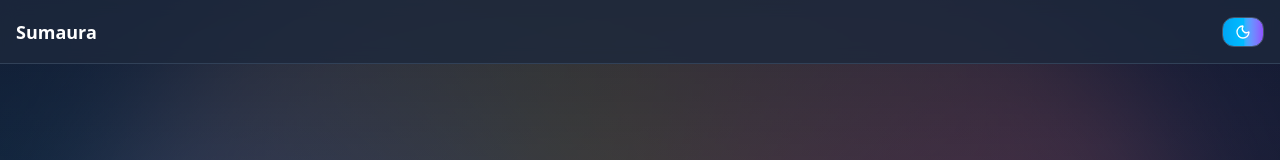
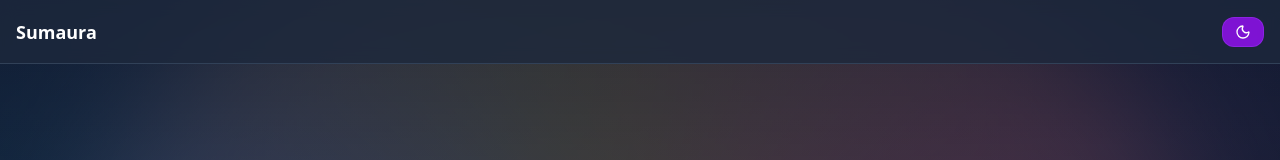
Before and after one commit to TwoBitFoundry/sumurai, a React (Vite) app in the folder frontend/: page / in a window 1280 px wide. Shown: the top 160 px of the page. Built offline with nearby package versions, Linux system fonts and the light colour scheme.

Commit message:
refinement of light/dark theme button

```diff
--- a/frontend/src/ui/primitives/AppTitleBar.tsx
+++ b/frontend/src/ui/primitives/AppTitleBar.tsx
@@ -123,21 +123,29 @@ export const AppTitleBar = React.forwardRef<HTMLElement, AppTitleBarProps>(
               <Button
                 type="button"
                 onClick={onThemeToggle}
+                variant="secondary"
                 size={scrolled ? 'xs' : 'sm'}
                 className={cn(
-                  'rounded-xl',
-                  'border',
-                  'border-slate-200',
-                  'dark:border-slate-600',
-                  'bg-slate-100',
-                  'dark:bg-slate-700',
-                  'hover:bg-slate-200',
-                  'dark:hover:bg-slate-600'
+                  'rounded-lg',
+                  '!bg-amber-500/80',
+                  'dark:!bg-purple-600/80',
+                  'hover:!bg-amber-600/80',
+                  'dark:hover:!bg-purple-700/80',
+                  '!border',
+                  '!border-amber-400/30',
+                  'dark:!border-purple-500/30',
+                  '!text-white',
+                  'backdrop-blur-sm',
+                  'transition-colors'
                 )}
                 aria-label="Toggle theme"
                 title="Toggle theme"
               >
-                {themeMode === 'dark' ? <Moon className={cn('h-4', 'w-4')} /> : <Sun className={cn('h-4', 'w-4')} />}
+                {themeMode === 'dark' ? (
+                  <Moon className={cn('h-4', 'w-4')} />
+                ) : (
+                  <Sun className={cn('h-4', 'w-4')} />
+                )}
               </Button>
 
               {state === 'authenticated' && onTabChange && (
```
Also changed, not shown: 1 other file (tests, documents, lock files or other folders).
